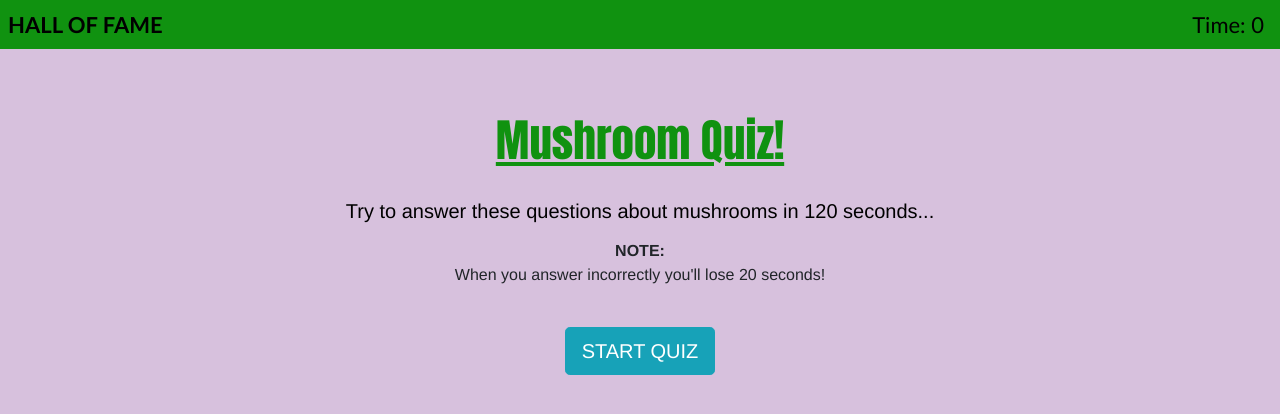
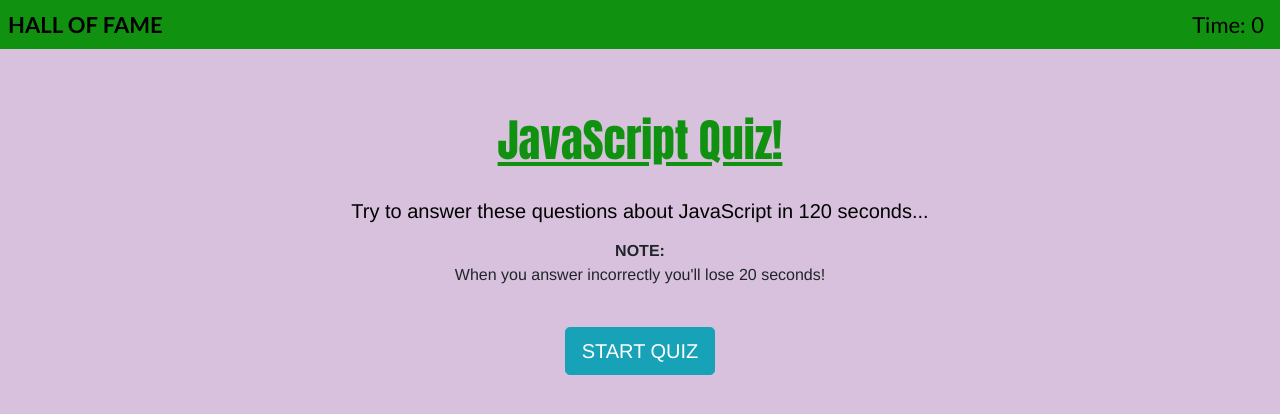
Before and after one commit to idallas93/02-Homework-web-apis, a plain HTML site: page index.html in a window 1280 px wide. Drawn offline with nearby package versions, Linux system fonts and the light colour scheme; a script that the page names is missing.

Commit message:
fixed name of the quiz

```diff
--- a/index.html
+++ b/index.html
@@ -24,8 +24,8 @@
     <div class="container mt-5" id="home">
         <div class="row justify-content-center mt-5 pt-3 pb-3">
             <div class="col-10 col-lg-8 text-center">
-                <h1>Mushroom Quiz!</h1><br>
-                <h5><p>Try to answer these questions about mushrooms in 120 seconds... <br></h5>
+                <h1>JavaScript Quiz!</h1><br>
+                <h5><p>Try to answer these questions about JavaScript in 120 seconds... <br></h5>
                     <b><i>NOTE:</i> <br>
                     </b>When you answer incorrectly you'll lose 20 seconds!</p> <br>
                 <button type="button" id="startBtn" class="btn btn-info btn-lg">START QUIZ</button>
```
